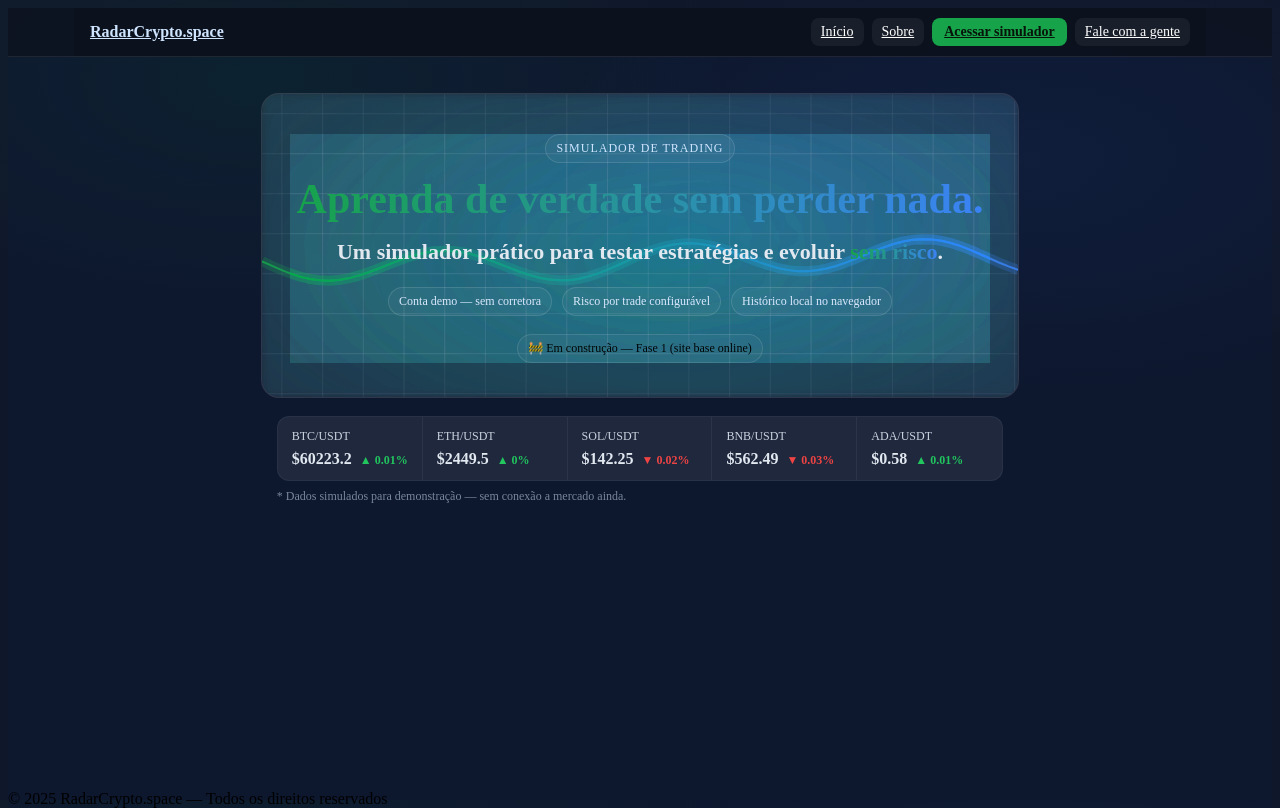
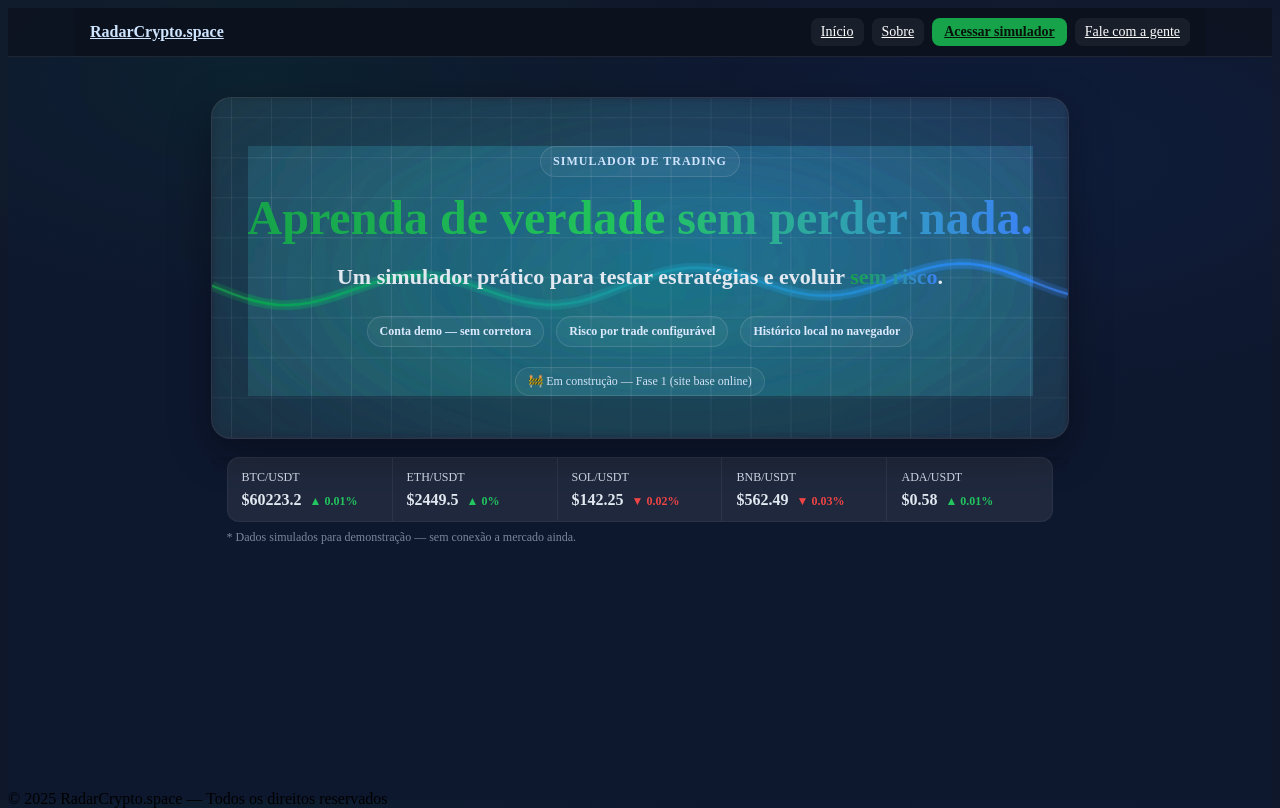
Before and after one commit to Ivanmonteiro-create/radarcripto.space, a Next.js app: page / in a window 1280 px wide. Built offline with nearby package versions, Linux system fonts and the light colour scheme.

Commit message:
Update index.js

```diff
--- a/pages/index.js
+++ b/pages/index.js
@@ -4,19 +4,20 @@ import MarketTicker from "../components/MarketTicker";
 
 export default function Home() {
   return (
-    <main style={{ maxWidth: 1180, margin: "24px auto 0", padding: "0 16px" }}>
-      {/* HERO – maior e com menos espaço externo */}
+    <main style={{ maxWidth: 1200, margin: "24px auto 0", padding: "0 16px" }}>
+      {/* HERO – volta ao estilo anterior, porém MAIOR */}
       <section
         style={{
           position: "relative",
-          margin: "12px auto 8px",
-          maxWidth: 980,                // ↑ largura maior
-          background: "rgba(255,255,255,0.045)",
+          margin: "16px auto 10px",
+          maxWidth: 1080,                 // ↑ mais largo
+          background: "rgba(255,255,255,0.035)", // volta ao look anterior (mais sutil)
           border: "1px solid rgba(255,255,255,0.10)",
-          borderRadius: 18,
-          padding: "40px 28px 34px",    // ↑ mais altura/área interna
+          borderRadius: 20,
+          padding: "48px 36px 42px",      // ↑ mais alto
           textAlign: "center",
           overflow: "hidden",
+          boxShadow: "0 12px 40px rgba(0,0,0,0.35)", // leve profundidade
         }}
       >
         <HeroBackground />
@@ -25,14 +26,15 @@ export default function Home() {
           <div
             style={{
               display: "inline-block",
-              padding: "6px 10px",
+              padding: "7px 12px",
               borderRadius: 999,
               border: "1px solid rgba(255,255,255,0.12)",
-              background: "rgba(255,255,255,0.04)",
+              background: "rgba(255,255,255,0.045)",
               color: "#cfe5ff",
               fontSize: 12,
               letterSpacing: 1,
-              marginBottom: 12,
+              marginBottom: 14,
+              fontWeight: 700,
             }}
           >
             SIMULADOR DE TRADING
@@ -40,11 +42,11 @@ export default function Home() {
 
           <h1
             style={{
-              fontSize: 42,              // ↑ título maior
-              lineHeight: 1.15,
-              margin: "0 0 12px 0",
-              fontWeight: 800,
-              background: "linear-gradient(90deg, #16a34a, #3b82f6)",
+              fontSize: 48,                // ↑ título maior
+              lineHeight: 1.12,
+              margin: "0 0 14px 0",
+              fontWeight: 900,
+              background: "linear-gradient(90deg, #16a34a, #22c55e, #3b82f6)",
               WebkitBackgroundClip: "text",
               WebkitTextFillColor: "transparent",
             }}
@@ -55,11 +57,11 @@ export default function Home() {
           <p
             style={{
               fontSize: 22,
-              lineHeight: 1.55,
-              margin: "8px 0 18px 0",
+              lineHeight: 1.6,
+              margin: "10px 0 22px 0",
               color: "#e2e8f0",
               fontWeight: 600,
-              maxWidth: 820,
+              maxWidth: 860,
               marginLeft: "auto",
               marginRight: "auto",
             }}
@@ -80,10 +82,10 @@ export default function Home() {
           <div
             style={{
               display: "flex",
-              gap: 10,
+              gap: 12,
               justifyContent: "center",
               flexWrap: "wrap",
-              marginTop: 14,
+              marginTop: 6,
             }}
           >
             <Badge text="Conta demo — sem corretora" />
@@ -93,13 +95,14 @@ export default function Home() {
 
           <div
             style={{
-              marginTop: 18,
+              marginTop: 20,
               display: "inline-block",
-              padding: "6px 10px",
+              padding: "6px 12px",
               borderRadius: 999,
               border: "1px solid rgba(255,255,255,0.12)",
-              background: "rgba(255,255,255,0.04)",
+              background: "rgba(255,255,255,0.045)",
               fontSize: 12,
+              color: "#dbeafe",
               opacity: 0.95,
             }}
           >
@@ -108,7 +111,7 @@ export default function Home() {
         </div>
       </section>
 
-      {/* TICKER – encosta melhor no rodapé (sem espaço sobrando) */}
+      {/* Ticker encostando no rodapé */}
       <MarketTicker />
     </main>
   );
@@ -120,11 +123,12 @@ function Badge({ text }) {
       style={{
         fontSize: 12,
         color: "#dbeafe",
-        padding: "6px 10px",
+        padding: "7px 12px",
         borderRadius: 999,
         border: "1px solid rgba(255,255,255,0.12)",
-        background: "rgba(255,255,255,0.04)",
+        background: "rgba(255,255,255,0.045)",
         whiteSpace: "nowrap",
+        fontWeight: 600,
       }}
     >
       {text}
```
